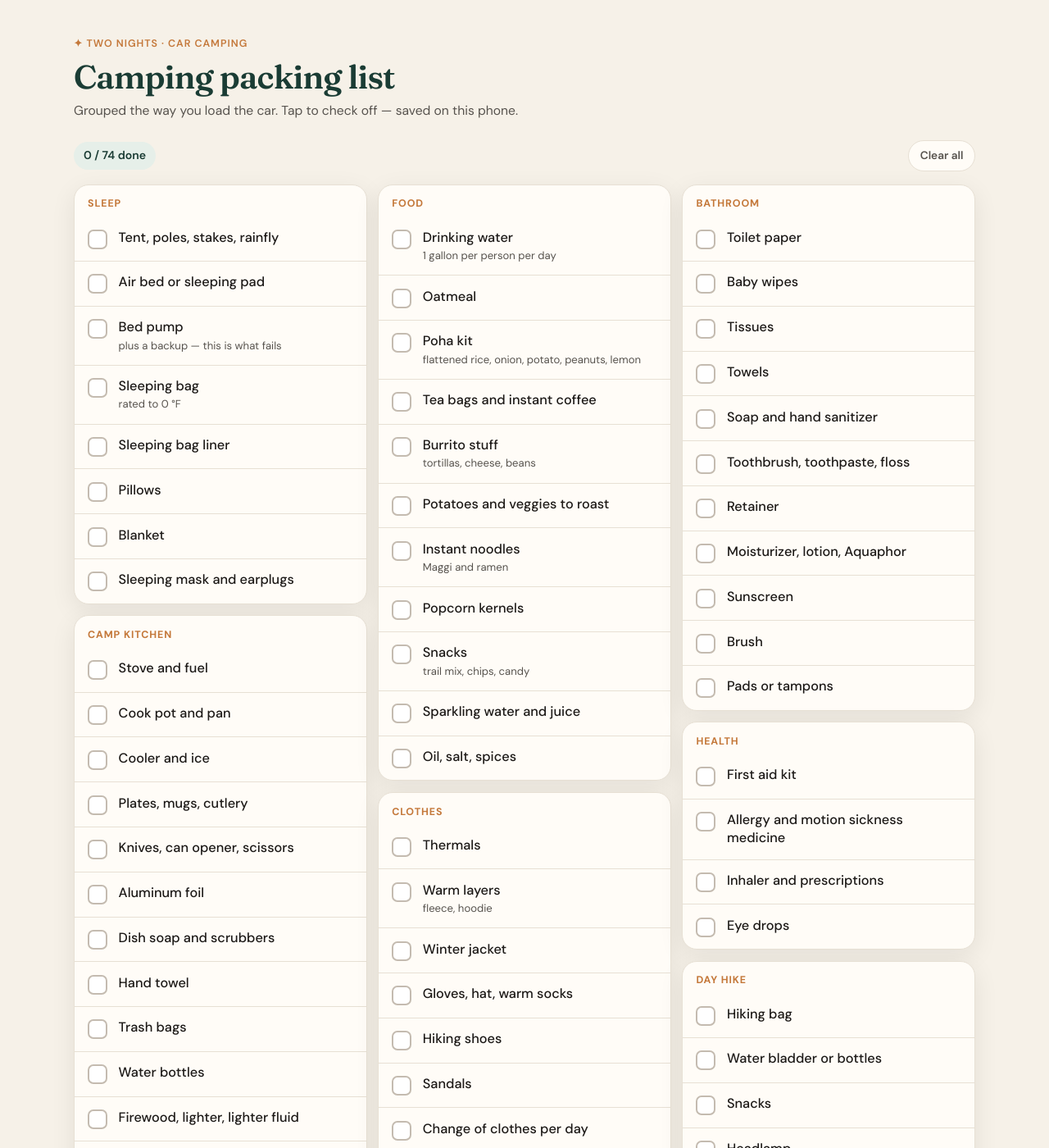
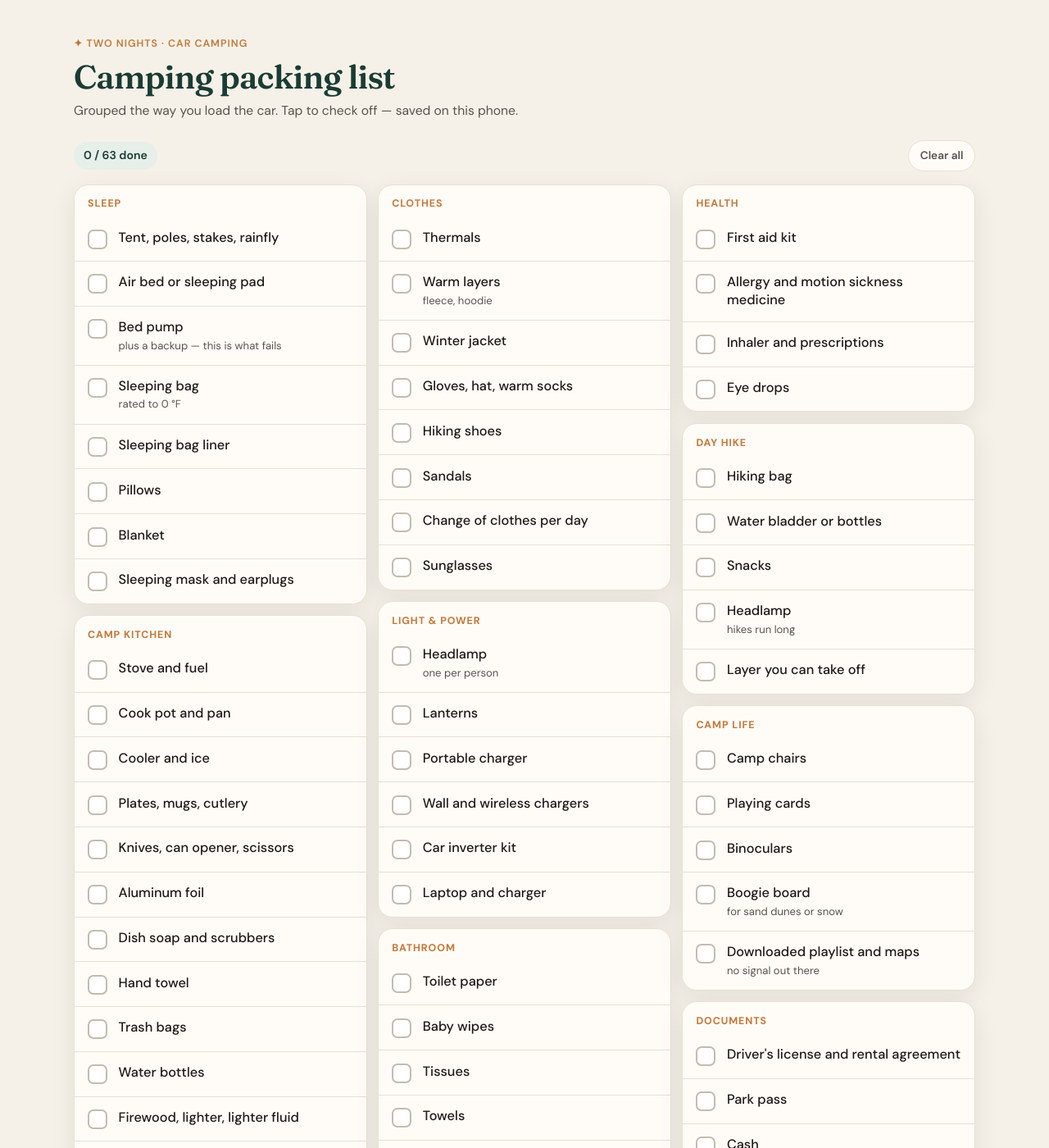
Before and after one commit to tanishqaggarwal/tanishqaggarwal.github.io, a Jekyll site: the page camping/index.html, which Jekyll copies as it is, in a window 1280 px wide and 1400 px high. Shown: the whole window at 82% size. Built offline with Jekyll 4.4.1, drawn with Linux system fonts in a browser that asks for light colours; some of the changed text lies outside the part shown.

Commit message:
Camping: drop the food card
Leaves the list to gear and clothing only. Storage key bumped again
since the item keys shifted.

Co-Authored-By: Claude Opus 5 <noreply@anthropic.com>
Claude-Session: https://claude.ai/code/session_01Q4pF8rV2hWD4bqVsFeh9zL

```diff
--- a/camping/index.html
+++ b/camping/index.html
@@ -11,7 +11,7 @@
   <link href="https://fonts.googleapis.com/css2?family=DM+Sans:ital,opsz,wght@0,9..40,400;0,9..40,500;0,9..40,600;0,9..40,700;1,9..40,400&family=Fraunces:opsz,wght@9..144,500;9..144,600;9..144,700&display=swap" rel="stylesheet" />
   <link rel="stylesheet" href="styles.css" />
 </head>
-<body data-storage-key="camping-packing-v2">
+<body data-storage-key="camping-packing-v3">
   <header class="page-head">
     <div class="wide">
       <div class="eyebrow">✦ Two nights · car camping</div>
@@ -178,142 +178,60 @@
           </ul>
         </div>
         <div class="list-card">
-          <h3>Food</h3>
+          <h3>Clothes</h3>
           <ul class="check-list">
             <li>
               <label>
                 <input type="checkbox" data-key="p21" />
                 <span class="box" aria-hidden="true"><svg viewBox="0 0 24 24"><path d="M5 13l4 4L19 7"/></svg></span>
-                <span class="item-text">Drinking water<small>1 gallon per person per day</small></span>
+                <span class="item-text">Thermals</span>
               </label>
             </li>
             <li>
               <label>
                 <input type="checkbox" data-key="p22" />
                 <span class="box" aria-hidden="true"><svg viewBox="0 0 24 24"><path d="M5 13l4 4L19 7"/></svg></span>
-                <span class="item-text">Oatmeal</span>
+                <span class="item-text">Warm layers<small>fleece, hoodie</small></span>
               </label>
             </li>
             <li>
               <label>
                 <input type="checkbox" data-key="p23" />
                 <span class="box" aria-hidden="true"><svg viewBox="0 0 24 24"><path d="M5 13l4 4L19 7"/></svg></span>
-                <span class="item-text">Poha kit<small>flattened rice, onion, potato, peanuts, lemon</small></span>
+                <span class="item-text">Winter jacket</span>
               </label>
             </li>
             <li>
               <label>
                 <input type="checkbox" data-key="p24" />
                 <span class="box" aria-hidden="true"><svg viewBox="0 0 24 24"><path d="M5 13l4 4L19 7"/></svg></span>
-                <span class="item-text">Tea bags and instant coffee</span>
+                <span class="item-text">Gloves, hat, warm socks</span>
               </label>
             </li>
             <li>
               <label>
                 <input type="checkbox" data-key="p25" />
                 <span class="box" aria-hidden="true"><svg viewBox="0 0 24 24"><path d="M5 13l4 4L19 7"/></svg></span>
-                <span class="item-text">Burrito stuff<small>tortillas, cheese, beans</small></span>
+                <span class="item-text">Hiking shoes</span>
               </label>
             </li>
             <li>
               <label>
                 <input type="checkbox" data-key="p26" />
                 <span class="box" aria-hidden="true"><svg viewBox="0 0 24 24"><path d="M5 13l4 4L19 7"/></svg></span>
-                <span class="item-text">Potatoes and veggies to roast</span>
+                <span class="item-text">Sandals</span>
               </label>
             </li>
             <li>
               <label>
                 <input type="checkbox" data-key="p27" />
                 <span class="box" aria-hidden="true"><svg viewBox="0 0 24 24"><path d="M5 13l4 4L19 7"/></svg></span>
-                <span class="item-text">Instant noodles<small>Maggi and ramen</small></span>
+                <span class="item-text">Change of clothes per day</span>
               </label>
             </li>
             <li>
               <label>
                 <input type="checkbox" data-key="p28" />
-                <span class="box" aria-hidden="true"><svg viewBox="0 0 24 24"><path d="M5 13l4 4L19 7"/></svg></span>
-                <span class="item-text">Popcorn kernels</span>
-              </label>
-            </li>
-            <li>
-              <label>
-                <input type="checkbox" data-key="p29" />
-                <span class="box" aria-hidden="true"><svg viewBox="0 0 24 24"><path d="M5 13l4 4L19 7"/></svg></span>
-                <span class="item-text">Snacks<small>trail mix, chips, candy</small></span>
-              </label>
-            </li>
-            <li>
-              <label>
-                <input type="checkbox" data-key="p30" />
-                <span class="box" aria-hidden="true"><svg viewBox="0 0 24 24"><path d="M5 13l4 4L19 7"/></svg></span>
-                <span class="item-text">Sparkling water and juice</span>
-              </label>
-            </li>
-            <li>
-              <label>
-                <input type="checkbox" data-key="p31" />
-                <span class="box" aria-hidden="true"><svg viewBox="0 0 24 24"><path d="M5 13l4 4L19 7"/></svg></span>
-                <span class="item-text">Oil, salt, spices</span>
-              </label>
-            </li>
-          </ul>
-        </div>
-        <div class="list-card">
-          <h3>Clothes</h3>
-          <ul class="check-list">
-            <li>
-              <label>
-                <input type="checkbox" data-key="p32" />
-                <span class="box" aria-hidden="true"><svg viewBox="0 0 24 24"><path d="M5 13l4 4L19 7"/></svg></span>
-                <span class="item-text">Thermals</span>
-              </label>
-            </li>
-            <li>
-              <label>
-                <input type="checkbox" data-key="p33" />
-                <span class="box" aria-hidden="true"><svg viewBox="0 0 24 24"><path d="M5 13l4 4L19 7"/></svg></span>
-                <span class="item-text">Warm layers<small>fleece, hoodie</small></span>
-              </label>
-            </li>
-            <li>
-              <label>
-                <input type="checkbox" data-key="p34" />
-                <span class="box" aria-hidden="true"><svg viewBox="0 0 24 24"><path d="M5 13l4 4L19 7"/></svg></span>
-                <span class="item-text">Winter jacket</span>
-              </label>
-            </li>
-            <li>
-              <label>
-                <input type="checkbox" data-key="p35" />
-                <span class="box" aria-hidden="true"><svg viewBox="0 0 24 24"><path d="M5 13l4 4L19 7"/></svg></span>
-                <span class="item-text">Gloves, hat, warm socks</span>
-              </label>
-            </li>
-            <li>
-              <label>
-                <input type="checkbox" data-key="p36" />
-                <span class="box" aria-hidden="true"><svg viewBox="0 0 24 24"><path d="M5 13l4 4L19 7"/></svg></span>
-                <span class="item-text">Hiking shoes</span>
-              </label>
-            </li>
-            <li>
-              <label>
-                <input type="checkbox" data-key="p37" />
-                <span class="box" aria-hidden="true"><svg viewBox="0 0 24 24"><path d="M5 13l4 4L19 7"/></svg></span>
-                <span class="item-text">Sandals</span>
-              </label>
-            </li>
-            <li>
-              <label>
-                <input type="checkbox" data-key="p38" />
-                <span class="box" aria-hidden="true"><svg viewBox="0 0 24 24"><path d="M5 13l4 4L19 7"/></svg></span>
-                <span class="item-text">Change of clothes per day</span>
-              </label>
-            </li>
-            <li>
-              <label>
-                <input type="checkbox" data-key="p39" />
                 <span class="box" aria-hidden="true"><svg viewBox="0 0 24 24"><path d="M5 13l4 4L19 7"/></svg></span>
                 <span class="item-text">Sunglasses</span>
               </label>
@@ -325,42 +243,42 @@
           <ul class="check-list">
             <li>
               <label>
-                <input type="checkbox" data-key="p40" />
+                <input type="checkbox" data-key="p29" />
                 <span class="box" aria-hidden="true"><svg viewBox="0 0 24 24"><path d="M5 13l4 4L19 7"/></svg></span>
                 <span class="item-text">Headlamp<small>one per person</small></span>
               </label>
             </li>
             <li>
               <label>
-                <input type="checkbox" data-key="p41" />
+                <input type="checkbox" data-key="p30" />
                 <span class="box" aria-hidden="true"><svg viewBox="0 0 24 24"><path d="M5 13l4 4L19 7"/></svg></span>
                 <span class="item-text">Lanterns</span>
               </label>
             </li>
             <li>
               <label>
-                <input type="checkbox" data-key="p42" />
+                <input type="checkbox" data-key="p31" />
                 <span class="box" aria-hidden="true"><svg viewBox="0 0 24 24"><path d="M5 13l4 4L19 7"/></svg></span>
                 <span class="item-text">Portable charger</span>
               </label>
             </li>
             <li>
               <label>
-                <input type="checkbox" data-key="p43" />
+                <input type="checkbox" data-key="p32" />
                 <span class="box" aria-hidden="true"><svg viewBox="0 0 24 24"><path d="M5 13l4 4L19 7"/></svg></span>
                 <span class="item-text">Wall and wireless chargers</span>
               </label>
             </li>
             <li>
               <label>
-                <input type="checkbox" data-key="p44" />
+                <input type="checkbox" data-key="p33" />
                 <span class="box" aria-hidden="true"><svg viewBox="0 0 24 24"><path d="M5 13l4 4L19 7"/></svg></span>
                 <span class="item-text">Car inverter kit</span>
               </label>
             </li>
             <li>
               <label>
-                <input type="checkbox" data-key="p45" />
+                <input type="checkbox" data-key="p34" />
                 <span class="box" aria-hidden="true"><svg viewBox="0 0 24 24"><path d="M5 13l4 4L19 7"/></svg></span>
                 <span class="item-text">Laptop and charger</span>
               </label>
@@ -372,77 +290,77 @@
           <ul class="check-list">
             <li>
               <label>
-                <input type="checkbox" data-key="p46" />
+                <input type="checkbox" data-key="p35" />
                 <span class="box" aria-hidden="true"><svg viewBox="0 0 24 24"><path d="M5 13l4 4L19 7"/></svg></span>
                 <span class="item-text">Toilet paper</span>
               </label>
             </li>
             <li>
               <label>
-                <input type="checkbox" data-key="p47" />
+                <input type="checkbox" data-key="p36" />
                 <span class="box" aria-hidden="true"><svg viewBox="0 0 24 24"><path d="M5 13l4 4L19 7"/></svg></span>
                 <span class="item-text">Baby wipes</span>
               </label>
             </li>
             <li>
               <label>
-                <input type="checkbox" data-key="p48" />
+                <input type="checkbox" data-key="p37" />
                 <span class="box" aria-hidden="true"><svg viewBox="0 0 24 24"><path d="M5 13l4 4L19 7"/></svg></span>
                 <span class="item-text">Tissues</span>
               </label>
             </li>
             <li>
               <label>
-                <input type="checkbox" data-key="p49" />
+                <input type="checkbox" data-key="p38" />
                 <span class="box" aria-hidden="true"><svg viewBox="0 0 24 24"><path d="M5 13l4 4L19 7"/></svg></span>
                 <span class="item-text">Towels</span>
               </label>
             </li>
             <li>
               <label>
-                <input type="checkbox" data-key="p50" />
+                <input type="checkbox" data-key="p39" />
                 <span class="box" aria-hidden="true"><svg viewBox="0 0 24 24"><path d="M5 13l4 4L19 7"/></svg></span>
                 <span class="item-text">Soap and hand sanitizer</span>
               </label>
             </li>
             <li>
               <label>
-                <input type="checkbox" data-key="p51" />
+                <input type="checkbox" data-key="p40" />
                 <span class="box" aria-hidden="true"><svg viewBox="0 0 24 24"><path d="M5 13l4 4L19 7"/></svg></span>
                 <span class="item-text">Toothbrush, toothpaste, floss</span>
               </label>
             </li>
             <li>
               <label>
-                <input type="checkbox" data-key="p52" />
+                <input type="checkbox" data-key="p41" />
                 <span class="box" aria-hidden="true"><svg viewBox="0 0 24 24"><path d="M5 13l4 4L19 7"/></svg></span>
                 <span class="item-text">Retainer</span>
               </label>
             </li>
             <li>
               <label>
-                <input type="checkbox" data-key="p53" />
+                <input type="checkbox" data-key="p42" />
                 <span class="box" aria-hidden="true"><svg viewBox="0 0 24 24"><path d="M5 13l4 4L19 7"/></svg></span>
                 <span class="item-text">Moisturizer, lotion, Aquaphor</span>
               </label>
             </li>
             <li>
               <label>
-                <input type="checkbox" data-key="p54" />
+                <input type="checkbox" data-key="p43" />
                 <span class="box" aria-hidden="true"><svg viewBox="0 0 24 24"><path d="M5 13l4 4L19 7"/></svg></span>
                 <span class="item-text">Sunscreen</span>
               </label>
             </li>
             <li>
               <label>
-                <input type="checkbox" data-key="p55" />
+                <input type="checkbox" data-key="p44" />
                 <span class="box" aria-hidden="true"><svg viewBox="0 0 24 24"><path d="M5 13l4 4L19 7"/></svg></span>
                 <span class="item-text">Brush</span>
               </label>
             </li>
             <li>
               <label>
-                <input type="checkbox" data-key="p56" />
+                <input type="checkbox" data-key="p45" />
                 <span class="box" aria-hidden="true"><svg viewBox="0 0 24 24"><path d="M5 13l4 4L19 7"/></svg></span>
                 <span class="item-text">Pads or tampons</span>
               </label>
@@ -454,28 +372,28 @@
           <ul class="check-list">
             <li>
               <label>
-                <input type="checkbox" data-key="p57" />
+                <input type="checkbox" data-key="p46" />
                 <span class="box" aria-hidden="true"><svg viewBox="0 0 24 24"><path d="M5 13l4 4L19 7"/></svg></span>
                 <span class="item-text">First aid kit</span>
               </label>
             </li>
             <li>
               <label>
-                <input type="checkbox" data-key="p58" />
+                <input type="checkbox" data-key="p47" />
                 <span class="box" aria-hidden="true"><svg viewBox="0 0 24 24"><path d="M5 13l4 4L19 7"/></svg></span>
                 <span class="item-text">Allergy and motion sickness medicine</span>
               </label>
             </li>
             <li>
               <label>
-                <input type="checkbox" data-key="p59" />
+                <input type="checkbox" data-key="p48" />
                 <span class="box" aria-hidden="true"><svg viewBox="0 0 24 24"><path d="M5 13l4 4L19 7"/></svg></span>
                 <span class="item-text">Inhaler and prescriptions</span>
               </label>
             </li>
             <li>
               <label>
-                <input type="checkbox" data-key="p60" />
+                <input type="checkbox" data-key="p49" />
                 <span class="box" aria-hidden="true"><svg viewBox="0 0 24 24"><path d="M5 13l4 4L19 7"/></svg></span>
                 <span class="item-text">Eye drops</span>
               </label>
@@ -487,35 +405,35 @@
           <ul class="check-list">
             <li>
               <label>
-                <input type="checkbox" data-key="p61" />
+                <input type="checkbox" data-key="p50" />
                 <span class="box" aria-hidden="true"><svg viewBox="0 0 24 24"><path d="M5 13l4 4L19 7"/></svg></span>
                 <span class="item-text">Hiking bag</span>
               </label>
             </li>
             <li>
               <label>
-                <input type="checkbox" data-key="p62" />
+                <input type="checkbox" data-key="p51" />
                 <span class="box" aria-hidden="true"><svg viewBox="0 0 24 24"><path d="M5 13l4 4L19 7"/></svg></span>
                 <span class="item-text">Water bladder or bottles</span>
               </label>
             </li>
             <li>
               <label>
-                <input type="checkbox" data-key="p63" />
+                <input type="checkbox" data-key="p52" />
                 <span class="box" aria-hidden="true"><svg viewBox="0 0 24 24"><path d="M5 13l4 4L19 7"/></svg></span>
                 <span class="item-text">Snacks</span>
               </label>
             </li>
             <li>
               <label>
-                <input type="checkbox" data-key="p64" />
+                <input type="checkbox" data-key="p53" />
                 <span class="box" aria-hidden="true"><svg viewBox="0 0 24 24"><path d="M5 13l4 4L19 7"/></svg></span>
                 <span class="item-text">Headlamp<small>hikes run long</small></span>
               </label>
             </li>
             <li>
               <label>
-                <input type="checkbox" data-key="p65" />
+                <input type="checkbox" data-key="p54" />
                 <span class="box" aria-hidden="true"><svg viewBox="0 0 24 24"><path d="M5 13l4 4L19 7"/></svg></span>
                 <span class="item-text">Layer you can take off</span>
               </label>
@@ -527,35 +445,35 @@
           <ul class="check-list">
             <li>
               <label>
-                <input type="checkbox" data-key="p66" />
+                <input type="checkbox" data-key="p55" />
                 <span class="box" aria-hidden="true"><svg viewBox="0 0 24 24"><path d="M5 13l4 4L19 7"/></svg></span>
                 <span class="item-text">Camp chairs</span>
               </label>
             </li>
             <li>
               <label>
-                <input type="checkbox" data-key="p67" />
+                <input type="checkbox" data-key="p56" />
                 <span class="box" aria-hidden="true"><svg viewBox="0 0 24 24"><path d="M5 13l4 4L19 7"/></svg></span>
                 <span class="item-text">Playing cards</span>
               </label>
             </li>
             <li>
               <label>
-                <input type="checkbox" data-key="p68" />
+                <input type="checkbox" data-key="p57" />
                 <span class="box" aria-hidden="true"><svg viewBox="0 0 24 24"><path d="M5 13l4 4L19 7"/></svg></span>
                 <span class="item-text">Binoculars</span>
               </label>
             </li>
             <li>
               <label>
-                <input type="checkbox" data-key="p69" />
+                <input type="checkbox" data-key="p58" />
                 <span class="box" aria-hidden="true"><svg viewBox="0 0 24 24"><path d="M5 13l4 4L19 7"/></svg></span>
                 <span class="item-text">Boogie board<small>for sand dunes or snow</small></span>
               </label>
             </li>
             <li>
               <label>
-                <input type="checkbox" data-key="p70" />
+                <input type="checkbox" data-key="p59" />
                 <span class="box" aria-hidden="true"><svg viewBox="0 0 24 24"><path d="M5 13l4 4L19 7"/></svg></span>
                 <span class="item-text">Downloaded playlist and maps<small>no signal out there</small></span>
               </label>
@@ -567,28 +485,28 @@
           <ul class="check-list">
             <li>
               <label>
-                <input type="checkbox" data-key="p71" />
+                <input type="checkbox" data-key="p60" />
                 <span class="box" aria-hidden="true"><svg viewBox="0 0 24 24"><path d="M5 13l4 4L19 7"/></svg></span>
                 <span class="item-text">Driver's license and rental agreement</span>
               </label>
             </li>
             <li>
               <label>
-                <input type="checkbox" data-key="p72" />
+                <input type="checkbox" data-key="p61" />
                 <span class="box" aria-hidden="true"><svg viewBox="0 0 24 24"><path d="M5 13l4 4L19 7"/></svg></span>
                 <span class="item-text">Park pass</span>
               </label>
             </li>
             <li>
               <label>
-                <input type="checkbox" data-key="p73" />
+                <input type="checkbox" data-key="p62" />
                 <span class="box" aria-hidden="true"><svg viewBox="0 0 24 24"><path d="M5 13l4 4L19 7"/></svg></span>
                 <span class="item-text">Cash</span>
               </label>
             </li>
             <li>
               <label>
-                <input type="checkbox" data-key="p74" />
+                <input type="checkbox" data-key="p63" />
                 <span class="box" aria-hidden="true"><svg viewBox="0 0 24 24"><path d="M5 13l4 4L19 7"/></svg></span>
                 <span class="item-text">Campsite reservation<small>screenshot it</small></span>
               </label>
@@ -599,7 +517,7 @@
   </main>
 
   <footer>
-    Borrow before you buy &middot; a gallon of water per person per day &middot; arrive before dark
+    Borrow before you buy &middot; test the gear at home &middot; arrive before dark
   </footer>
 
   <script src="checklist.js"></script>
```
